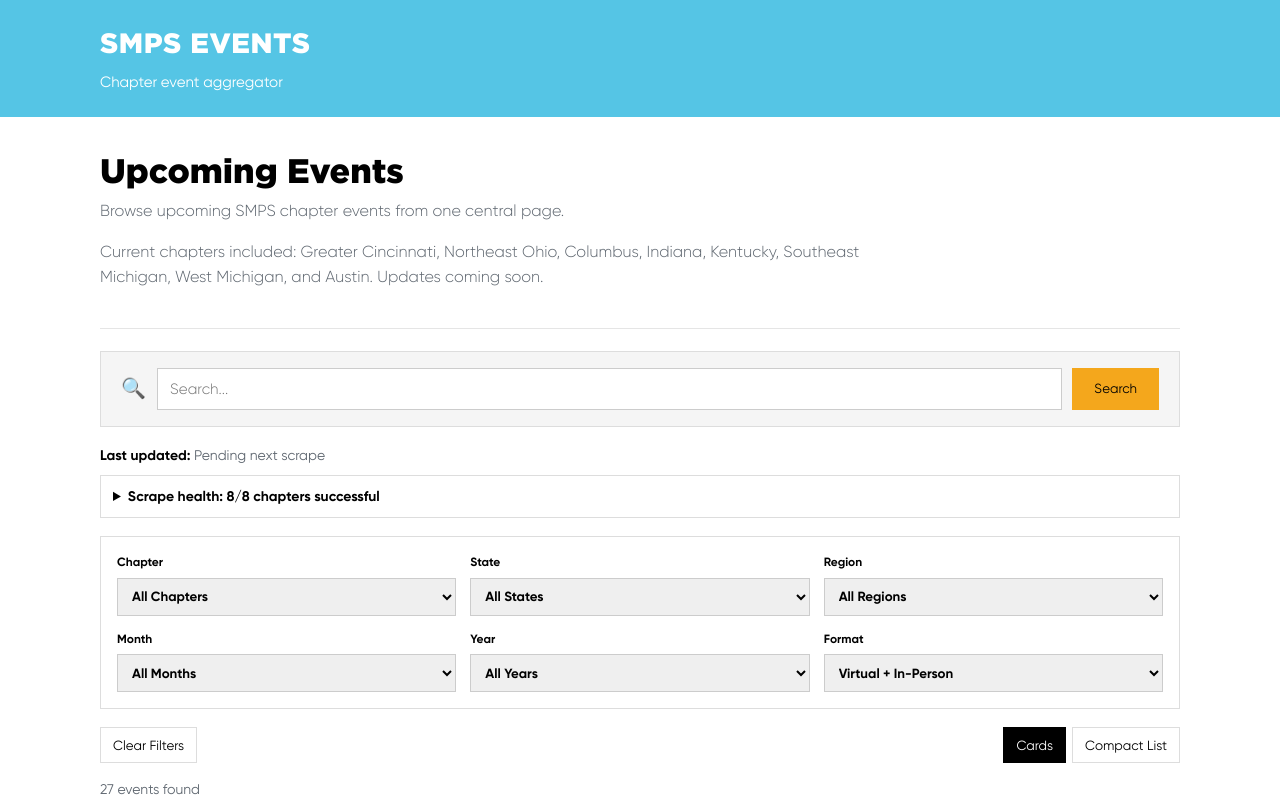
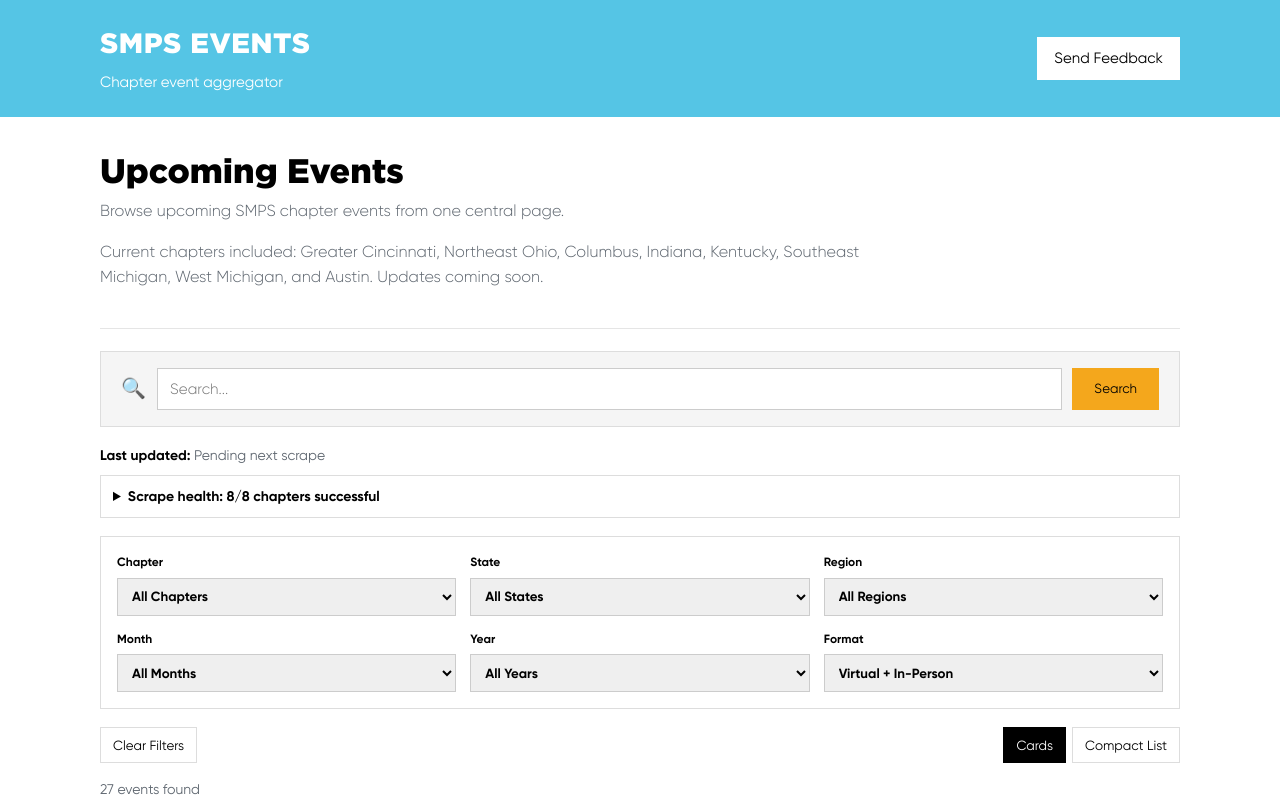
Before and after one commit to dadezeeuw/smps-events, a plain HTML site: page docs/index.html in a window 1280 px wide. Shown: the top 804 px of the page. Drawn offline with nearby package versions, Linux system fonts and the light colour scheme.

Commit message:
feedback button

```diff
--- a/docs/index.html
+++ b/docs/index.html
@@ -82,6 +82,13 @@
       padding: 0 20px;
     }
 
+    .header-inner {
+      display: flex;
+      align-items: center;
+      justify-content: space-between;
+      gap: 20px;
+    }
+
     .site-title {
       font-family: var(--font-headline);
       font-size: 28px;
@@ -98,6 +105,22 @@
       color: #fff;
       margin-top: 6px;
       font-size: 15px;
+    }
+
+    .header-feedback-button {
+      font-family: var(--font-regular);
+      background: #fff;
+      border: 1px solid #fff;
+      color: var(--smps-black);
+      padding: 9px 16px;
+      text-decoration: none;
+      white-space: nowrap;
+    }
+
+    .header-feedback-button:hover {
+      background: var(--smps-black);
+      border-color: var(--smps-black);
+      color: #fff;
     }
 
     .page-title {
@@ -358,6 +381,11 @@
       .search-submit {
         width: 100%;
       }
+
+      .header-inner {
+        align-items: flex-start;
+        flex-direction: column;
+      }
     }
 .event-actions {
   margin-top: 16px;
@@ -545,9 +573,15 @@
 
 <body>
   <header class="site-header">
-    <div class="container">
-      <h1 class="site-title">SMPS Events</h1>
-      <div class="site-subtitle">Chapter event aggregator</div>
+    <div class="container header-inner">
+      <div>
+        <h1 class="site-title">SMPS Events</h1>
+        <div class="site-subtitle">Chapter event aggregator</div>
+      </div>
+      <a
+        href="mailto:dadezeeuw@psara.com?subject=SMPS%20Events%20Feedback"
+        class="header-feedback-button"
+      >Send Feedback</a>
     </div>
   </header>
 
```
